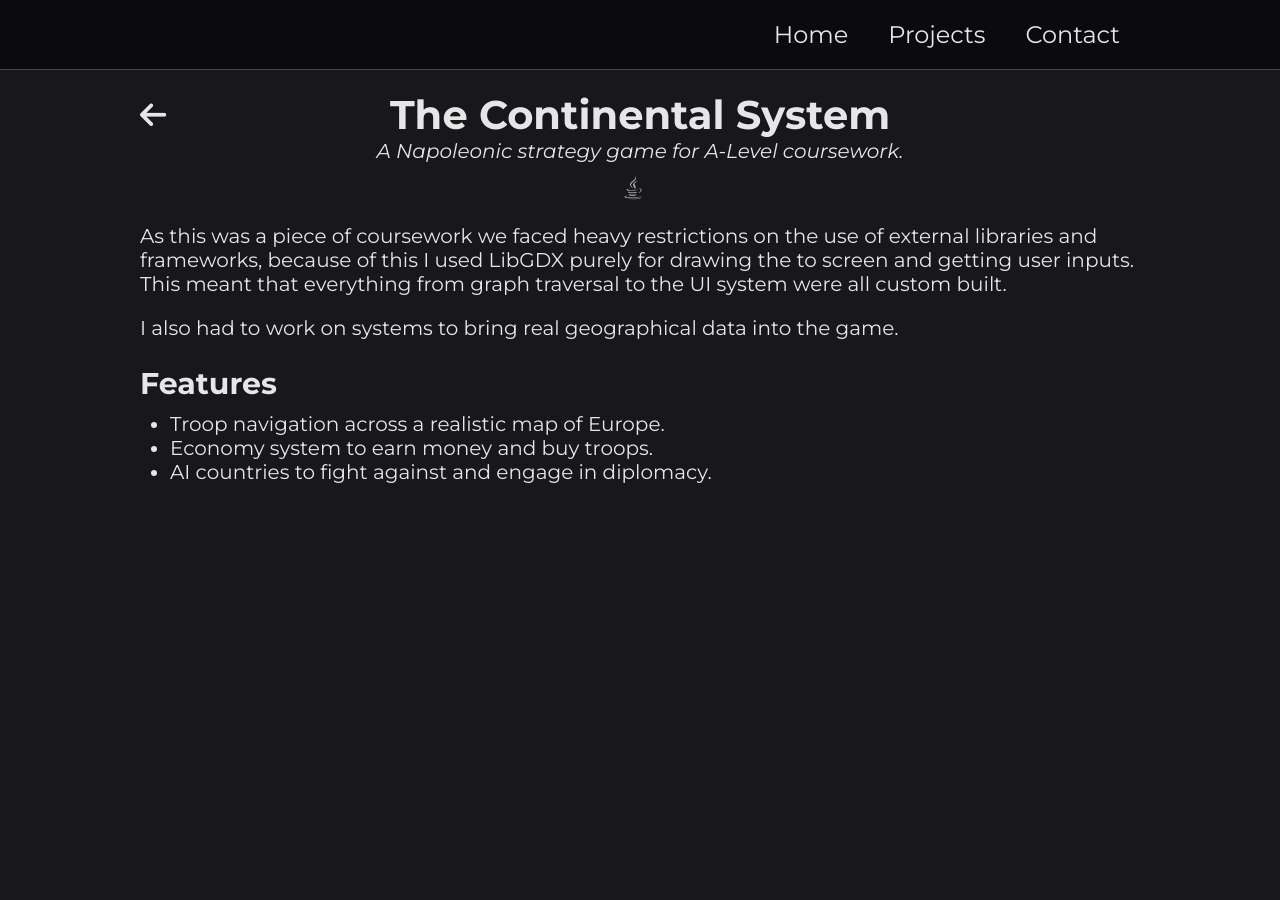
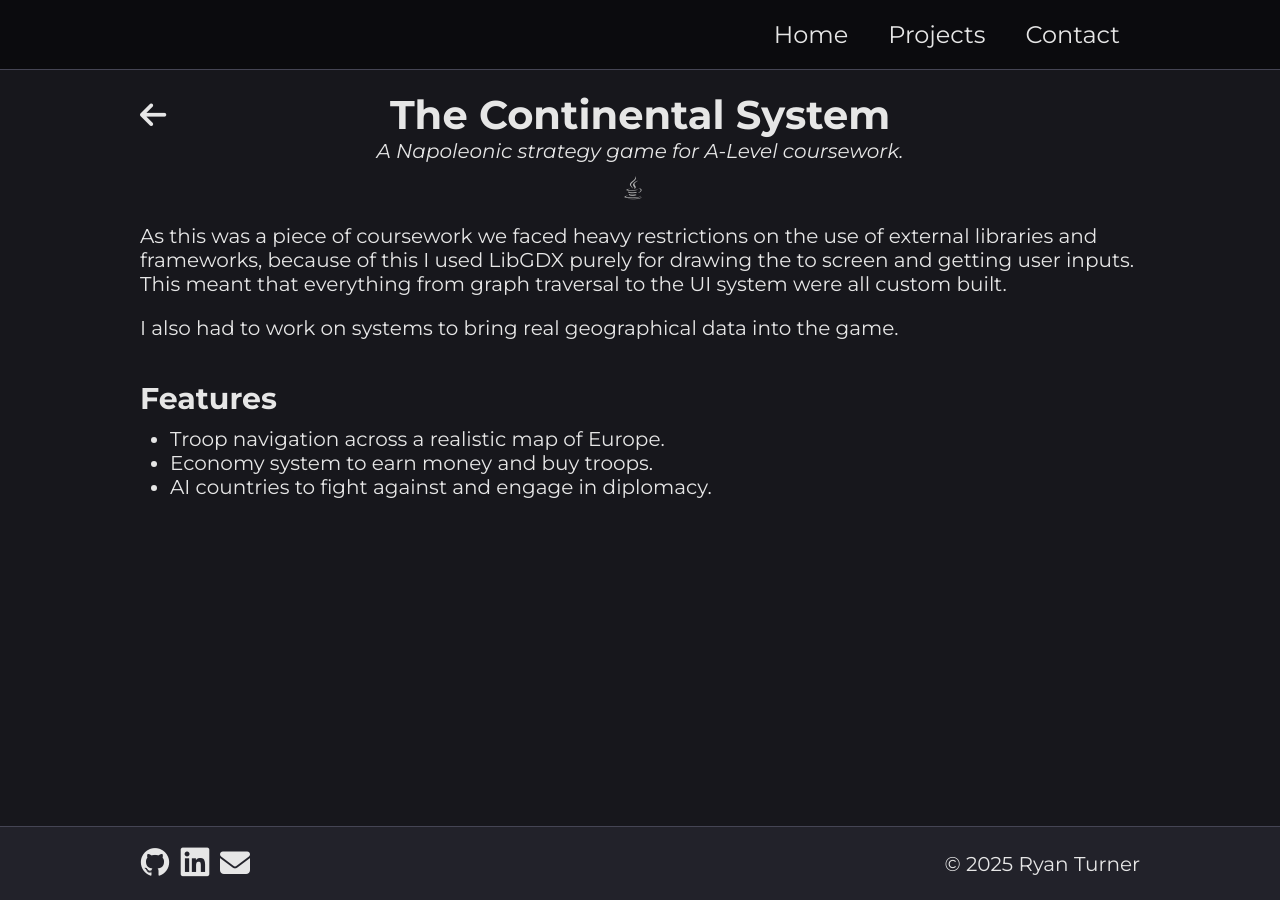
Before and after one commit to Turnlings/turnlings.github.io, a Jekyll site: the page built from _projects/continental_system.md, in a window 1280 px wide. Built offline with Jekyll 4.4.1, drawn with Linux system fonts in a browser that asks for light colours.

Commit message:
Add footer

```diff
--- a/_includes/footer.html
+++ b/_includes/footer.html
@@ -1,3 +1,16 @@
 <footer>
-
+  <div class="content">
+    <ul>
+      <a href="https://github.com/Turnlings" target="_blank" rel="noopener" title="GitHub">
+        <i class="devicon-github-original"></i>
+      </a>
+      <a href="https://www.linkedin.com/in/ryan-michael-turner" target="_blank" rel="noopener" title="LinkedIn">
+        <i class="devicon-linkedin-plain"></i>
+      </a>
+      <a href="mailto:{{ site.email }}" title="Email">
+        <i class="fa-solid fa-envelope" style="font-size: 1.5em;"></i>
+      </a>
+    </ul>
+    <span>&copy; 2025 Ryan Turner</span>
+  </div>
 </footer>
--- a/_sass/base/_base.scss
+++ b/_sass/base/_base.scss
@@ -8,4 +8,11 @@ body {
     color: $text;
     margin: 0;
     padding: 0;
+    display: flex;
+    flex-direction: column;
+    min-height: 100dvh;
 }
+
+.container {
+    flex: 1;
+}
--- a/_sass/base/_typography.scss
+++ b/_sass/base/_typography.scss
@@ -5,3 +5,12 @@
 .tertiary-color {
     color: $tertiary-color;
 }
+
+.text-centre {
+    text-align: center;
+}
+
+h2 {
+    margin-top: 2rem;
+    margin-bottom: 1rem;
+}
--- a/_sass/layout/_footer.scss
+++ b/_sass/layout/_footer.scss
@@ -1,3 +1,33 @@
 footer {
-    background-color: $tertiary-color;
+    background-color: $bg-light;
+    border-top: 1px solid $highlight;
+
+    .content {
+        max-width: $breakpoint-lg;
+        margin: 0 auto;
+        padding: 0 1rem;
+        display: flex;
+        justify-content: space-between;
+        align-items: center;
+    }
+
+    ul {
+        display: flex;
+        flex-direction: row;
+        gap: 0.5rem;
+        padding: 0;
+        align-items: center;
+        justify-content: center;
+
+        a {
+            color: inherit;
+            text-decoration: none;
+        }
+
+        i {
+            font-size: 1.5rem;
+            width: 30px;
+            height: 30px;
+        }
+    }
 }
--- a/index.html
+++ b/index.html
@@ -39,4 +39,8 @@ title: Portfolio
   </div>
 
   <a class= "link-button button-centre" href="{{ site.baseurl }}/projects/">View All Projects</a>
+
+  <h2 class="text-centre">Interested in Working Together?</h2>
+  <a class="link-button button-centre" href="{{ site.baseurl }}/contact/">Contact Me</a>
+
 </div>
```
